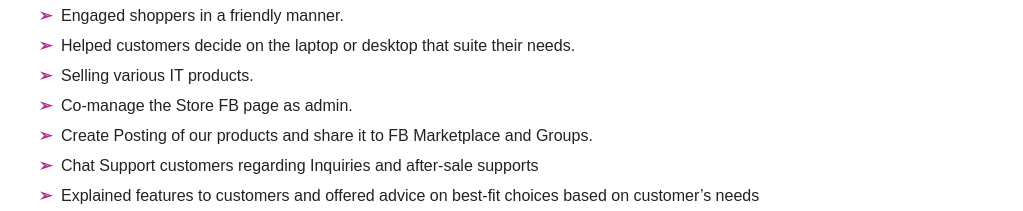
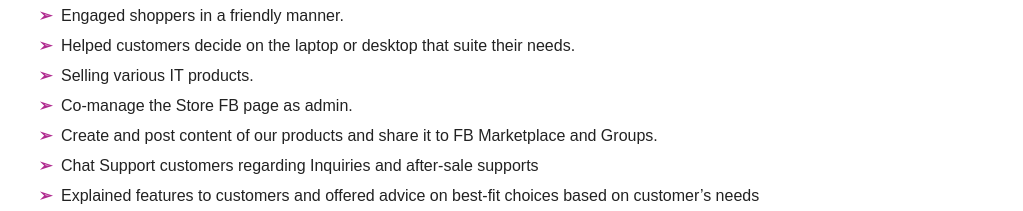
Before and after one commit to reybars/portfolio, a plain HTML site: page index.html in a window 1280 px wide. Shown: the part 1900-2111 px from the top of the page, without its empty margins (128-1151 px from the left). Drawn offline with Linux system fonts and the light colour scheme.

Commit message:
Update experience bullet point description

```diff
--- a/index.html
+++ b/index.html
@@ -211,7 +211,7 @@
                 <li>Helped customers decide on the laptop or desktop that suite their needs.</li>
                 <li>Selling various IT products.</li>
                 <li>Co-manage the Store FB page as admin.</li>
-                <li>Create Posting of our products and share it to FB Marketplace and Groups.</li>
+                <li>Create and post content of our products and share it to FB Marketplace and Groups.</li>
                 <li>Chat Support customers regarding Inquiries and after-sale supports</li>
                 <li>Explained features to customers and offered advice on best-fit choices based on customer&rsquo;s
                     needs</li>
```
